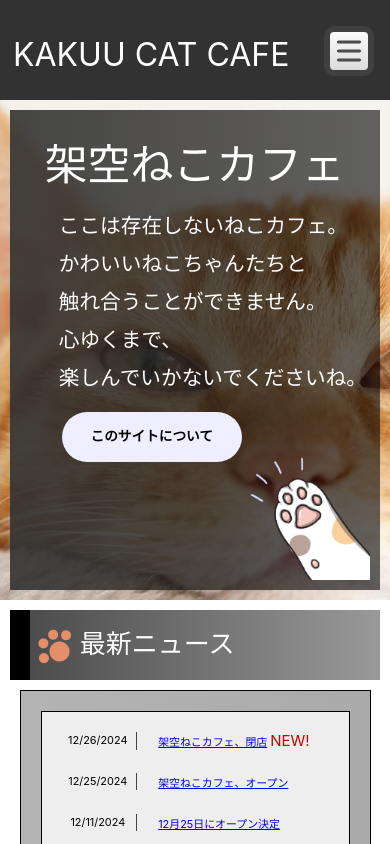
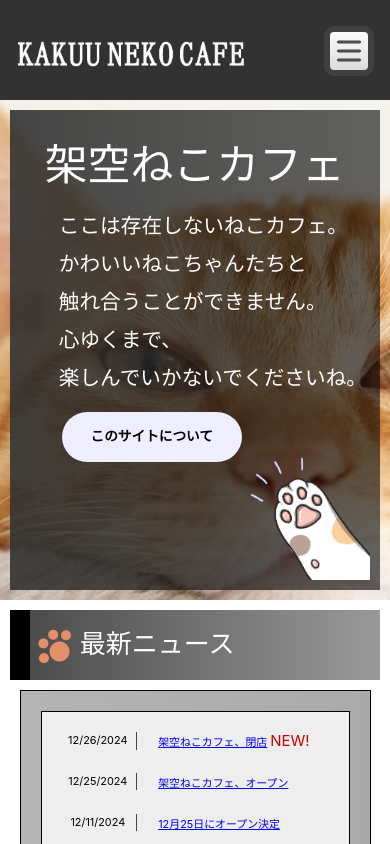
Before and after one commit to YasuXin/web-app, a Vue app: page / in a window 390 px wide. Shown: the top 844 px of the page. Built offline with nearby package versions, Linux system fonts and the light colour scheme.

Commit message:
add new file

```diff
--- a/src/components/header-parts/Icon.vue
+++ b/src/components/header-parts/Icon.vue
@@ -10,7 +10,8 @@
       </div>
 
       <div class="h-icon-txt">
-        <span class="logo-txt">KAKUU CAT CAFE</span>
+        <img class="logo-txt logo-w" src="/public/img/logo.png" alt="KAKUU NEKO CAFE" width="280">
+        <img class="logo-txt logo-n" src="/public/img/logo.png" alt="KAKUU NEKO CAFE" width="240">
       </div>
 
     </div>
@@ -26,19 +27,24 @@
   align-items: center;
 }
 .logo-txt {
+  padding-top: 15px;
+}
+.logo-w {
   display: inline-block;
-  font-size: 2.1rem;
-  color: var(--color-white);
-  padding-top: 10px;
-
+}
+.logo-n {
+  display: none;
 }
 
 @media (max-width: 416.5px) {
   .h-icon {
     display: none;
   }
-  .logo-txt {
-    font-size: 2rem;
+  .logo-w {
+    display: none;
+  }
+  .logo-n {
+    display: inline-block;
   }
 }
 
```
Also changed, not shown: public/img/logo.png (added).
